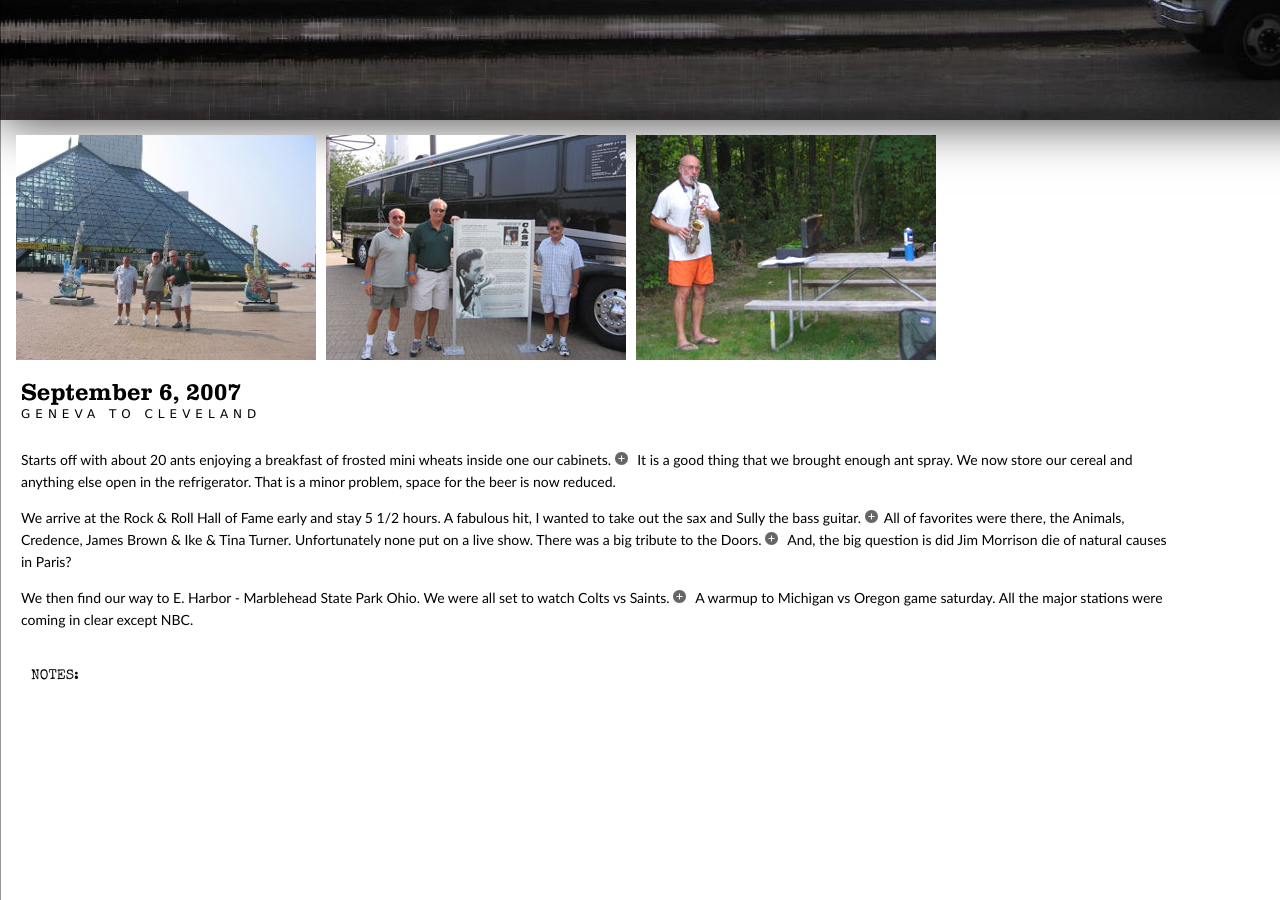
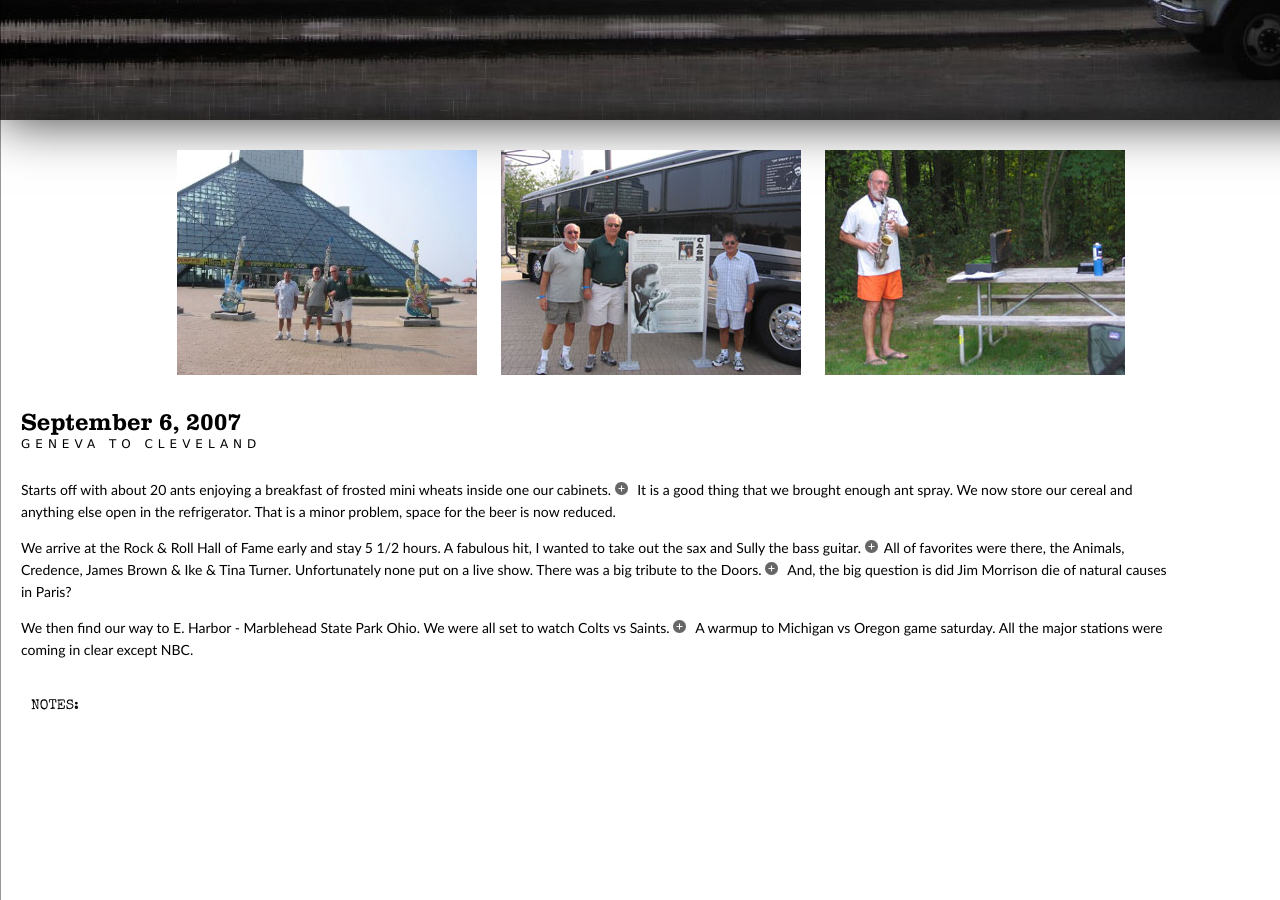
Before and after one commit to jonelle/West, a plain HTML site: page timeline/index.html in a window 1280 px wide. Shown: the part 2220-3120 px from the top of the page. Drawn offline with Linux system fonts and the light colour scheme; grey boxes are pictures that could not be loaded.

Commit message:
Box 3 work - implement captions on hover
Positioned and transformed photo captions. Placeholders for audio
buttons. Also cleaned up rogue ampersands.

```diff
--- a/timeline/index.html
+++ b/timeline/index.html
@@ -56,12 +56,12 @@
 		<header>
 			<article id="email">
 				<div id="emailhead">
-					<h1>Dennis & Sully Road Trip</h1><img src="images/printicon.jpg" class="icons" />
+					<h1>Dennis &amp; Sully Road Trip</h1><img src="images/printicon.jpg" class="icons" />
 				</div>
 				<div id="emailbody">
 					<p class="oneline"><img src="images/star.jpg" /><span class="gmailname">Dennis</span> to Rodney, Julie, Barbara, Brenda, Bruce, memclean44, robert.downing., ed, Mary, Joseph, me, Joseph, Joe, Joseph, lfroio821...</p>
 					<div id="reply"><a href="#">show details</a> 8/31/07  <img src="images/replybtn.jpg" /></div>
-					<p>As some of you may know, Sully and I are heading out on a 2 month adventure by RV. Joining us for parts of the trip will be Ed K, Steve & Joe. In addition, our fabulous wives Barbara & Tina, will take some time off to fly out and join us in the Great Canadian Rockies. This trip will take us to places we have not been before. With the terrific help of my daughter you, too, can join in on some of the adenture. She has set up a blog to get all of the wonderful news, photos and trails out for all to view. So, if you have some interest, and some spare time, take a look. You may decide to put this idea in your future plans.</p>
+					<p>As some of you may know, Sully and I are heading out on a 2 month adventure by RV. Joining us for parts of the trip will be Ed K, Steve &amp; Joe. In addition, our fabulous wives Barbara &amp; Tina, will take some time off to fly out and join us in the Great Canadian Rockies. This trip will take us to places we have not been before. With the terrific help of my daughter you, too, can join in on some of the adenture. She has set up a blog to get all of the wonderful news, photos and trails out for all to view. So, if you have some interest, and some spare time, take a look. You may decide to put this idea in your future plans.</p>
 
 					<p>Now, let's hope that I am able to find the time and the drive to update information frequently.</p>
 
@@ -98,9 +98,9 @@
 			<article class="entry">
 				<h1><a name="box2">September 5, 2007</a></h1>
 				<h2>Salamanca to Geneva</h2>
-				<p>Sully's stress level goes through the roof as we check in & check out at the same time. We did not try to confuse the young lady, who was on her 2nd day of work. </p>
+				<p>Sully's stress level goes through the roof as we check in &amp; check out at the same time. We did not try to confuse the young lady, who was on her 2nd day of work. </p>
 				<p>We stop for breakfast at Bemis Point on Lake Chacatacquaqua.<a class="ref" href="#note2-1">[1]</a> We meet NY State Police who were there to organize a Canadian/NY drug bust. We were clean. Actually, they were testing a new mobile radio which happens to be a product that Ed K's company produces. Conversation went back and forth on the merits of the radio.</p>
-				<p>Our adventure next takes us to Erie, PA, which looks like a mall on rt 128. We realize that we are less than 200 miles away from Cleveland, so decide to look for an Erie Lakeside camp site. Geneva State Park, Ohio is the spot.<a class="ref" href="#note2-2">[2]</a> We arrive early for us (2:00pm). We are right on Lake Erie, so off to the beach we go. Since it is only 1/4 mile away, we decide to take the ChelseaExpress to the beach. No sense in exerting ourselves the second day of our adventure. We stay until closing 7:00pm, on to the site, grill, camp fire & a couple of beverages. By 10:30pm, I think (clock has small numbers), we retire to watch a video. Sully has celebrated the first day of school in Winthrop.<a class="ref" href="#note2-3">[3]</a></p>
+				<p>Our adventure next takes us to Erie, PA, which looks like a mall on rt 128. We realize that we are less than 200 miles away from Cleveland, so decide to look for an Erie Lakeside camp site. Geneva State Park, Ohio is the spot.<a class="ref" href="#note2-2">[2]</a> We arrive early for us (2:00pm). We are right on Lake Erie, so off to the beach we go. Since it is only 1/4 mile away, we decide to take the ChelseaExpress to the beach. No sense in exerting ourselves the second day of our adventure. We stay until closing 7:00pm, on to the site, grill, camp fire &amp; a couple of beverages. By 10:30pm, I think (clock has small numbers), we retire to watch a video. Sully has celebrated the first day of school in Winthrop.<a class="ref" href="#note2-3">[3]</a></p>
 			</article>
 			<article class="notes">
 				<h2>NOTES:</h2>
@@ -113,14 +113,38 @@
 		</section>
 
 		<section id="box3" class="box" >
-			<div class="photo"><img src="images/rockhall1.jpg" width="300"></div>
-			<div class="photo"><img src="images/rockhall2.jpg" width="300"></div>
-			<div class="photo"><img src="images/rockhall3.jpg" width="300"></div>
+			<ul class="grid music-cap">
+				<li>
+					<figure>
+						<img src="images/rockhall1.jpg" />
+						<figcaption>
+							<iframe src="https://archive.org/embed/TheCrystalShip" width="300" height="30" frameborder="0" webkitallowfullscreen="false" mozallowfullscreen="false" allowfullscreen></iframe>
+						</figcaption>
+					</figure>
+				</li>
+				<li>
+					<figure>
+						<img src="images/rockhall2.jpg" />
+						<figcaption>
+							<span>photo2</span>
+						</figcaption>
+					</figure>
+				</li>
+				<li>
+					<figure>
+						<img src="images/rockhall3.jpg" />
+						<figcaption>
+							<span>photo2</span>
+						</figcaption>
+					</figure>
+				</li>
+			</ul>
+
 			<article class="entry">
 				<h1><a name="box3">September 6, 2007</a></h1>
 				<h2>Geneva to Cleveland</h2>
 				<p>Starts off with about 20 ants enjoying a breakfast of frosted mini wheats inside one our cabinets. <a class="ref" href="#note3-1">[1]</a> It is a good thing that we brought enough ant spray. We now store our cereal and anything else open in the refrigerator. That is a minor problem, space for the beer is now reduced.</p>
-				<p>We arrive at the Rock & Roll Hall of Fame early and stay 5 1/2 hours. A fabulous hit, I wanted to take out the sax and Sully the bass guitar. <a class="ref" href="#note3-2">[2]</a>All of favorites were there, the Animals, Credence, James Brown & Ike & Tina Turner. Unfortunately none put on a live show. There was a big tribute to the Doors. <a class="ref" href="#note3-3">[3]</a> And, the big question is did Jim Morrison die of natural causes in Paris?</p>
+				<p>We arrive at the Rock &amp; Roll Hall of Fame early and stay 5 1/2 hours. A fabulous hit, I wanted to take out the sax and Sully the bass guitar. <a class="ref" href="#note3-2">[2]</a>All of favorites were there, the Animals, Credence, James Brown &amp; Ike &amp; Tina Turner. Unfortunately none put on a live show. There was a big tribute to the Doors. <a class="ref" href="#note3-3">[3]</a> And, the big question is did Jim Morrison die of natural causes in Paris?</p>
 				<p>We then find our way to E. Harbor - Marblehead State Park Ohio. We were all set to watch Colts vs Saints. <a class="ref" href="#note3-4">[4]</a> A warmup to Michigan vs Oregon game saturday. All the major stations were coming in clear except NBC.</p>
 			</article>
 			<article class="notes">
--- a/timeline/styles/style.css
+++ b/timeline/styles/style.css
@@ -143,9 +143,62 @@ header {
 #box2 { background: url(../images/bg/slide2.jpg) 50% 0 no-repeat fixed; width:1400px;}
 #box2 .notes { width:35%; float:right; padding-right:250px; }
 
-#box3 .photo {float: left; padding: 5px;}
-#box3 .entry { width:90%; margin: 0 auto; clear:both;}
-#box3 .notes { clear:both; margin: 10px;}
+/* Pane 4: Cleveland */
+#box3 .entry {width:90%; margin: 0 auto; clear:both;}
+#box3 .notes {clear:both; margin: 10px;}
+
+#box3 .grid {
+	padding: 10px;
+	max-width: 1300px;
+	margin: 0 auto;
+	list-style:none;
+	text-align:center;
+}
+#box3 .grid li {
+	display: inline-block;
+	width: 300px;
+	margin: 0;
+	padding: 10px;
+	text-align:left;
+	position: relative; /* any left, right etc changes are relative to natural position */
+}
+
+#box3 .grid figure {
+	margin: 0;
+	position: relative;
+}
+#box3 .grid figure img {
+	max-width: 100%;
+	display: block;
+	position:relative;
+}
+
+#box3 .grid figcaption {
+	position: absolute; /*positions absoutely within enclosing container*/
+	bottom: 0;
+	left: 0;
+	padding: 20px;
+	background: #2c3f52;
+	color: #ed4e6e;
+	font-family: arial;
+}
+
+.music-cap figure img {
+	z-index: 10;
+	transition: transform 0.4s;
+}
+
+.music-cap figcaption {
+	height:50px;
+	width:260px;
+	bottom: 0;
+}
+
+.music-cap figure:hover img {
+	transform: translateY(-90px);
+}
+
+
 
 #box5 {/*background: url(../images/bg/slide5.jpg) 50% 0 no-repeat fixed; */}
 
```
